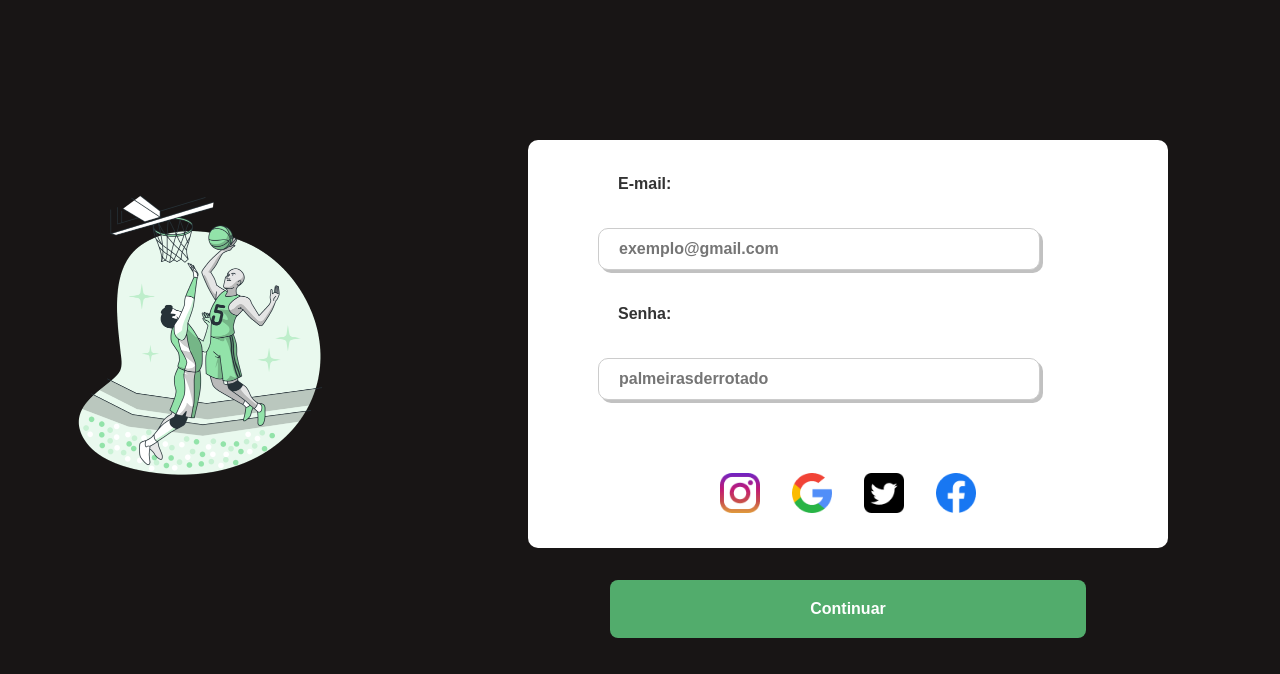
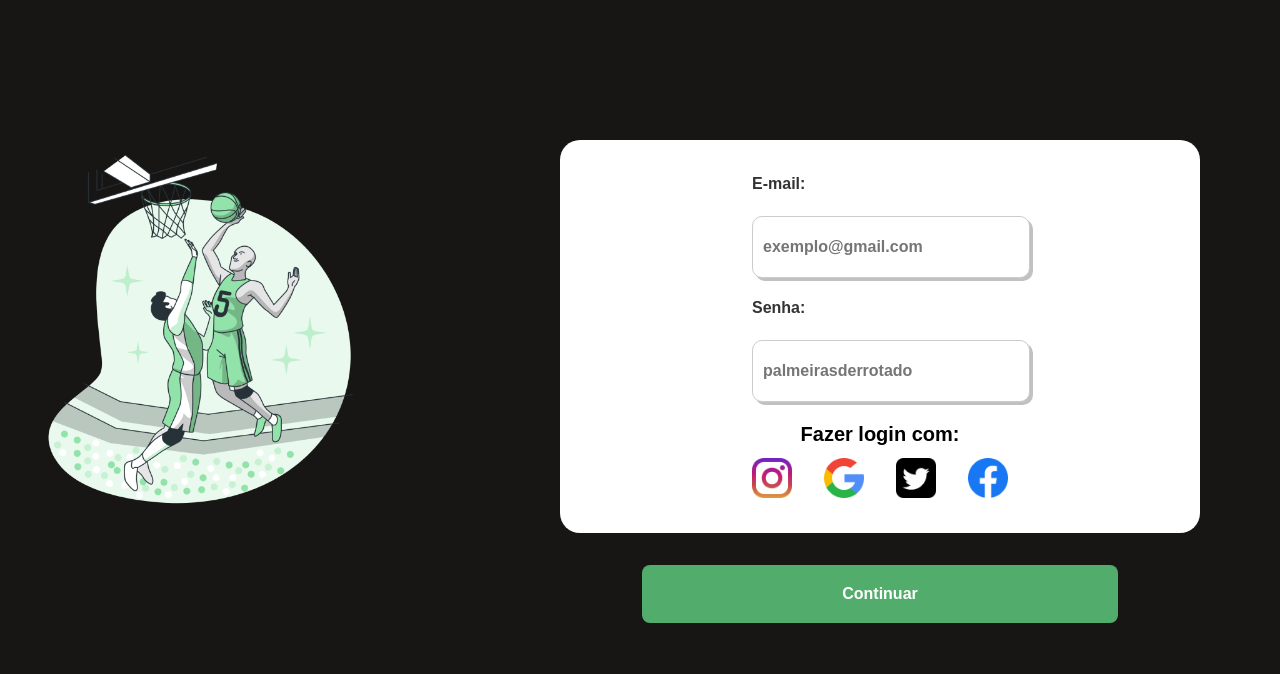
Before and after one commit to jjjor/Projeto-Integrador-SGCE, a Django app: page /login in a window 1280 px wide. Shown: the part 126-800 px from the top of the page. Run offline with Django 4.2, Linux system fonts and the light colour scheme; some web fonts are replaced.

Commit message:
atualizando_ccs_login

```diff
--- a/core/static/css/login.css
+++ b/core/static/css/login.css
@@ -2,39 +2,40 @@
 .form-login {
   display: inline-block;
   vertical-align: middle;
-  gap: 20px;
+  gap: 0.8rem;
 }
 
 #img-basquete {
-  width: 20%;
-  height: 20%;
+  width: 25%;
+  height: 25%;
 }
 
 .form-login {
-
   display: flex;
   align-items: center;
+  justify-content: center;
   width: 500px;
   background-color: #fff;
   padding: 35px 70px;
-  border-radius: 10px;
+  border-radius: 20px;
   display: inline-grid;
   margin-top: 120px;
 }
 
 #email_login,
-#senha_login,
-label {
+#senha_login {
   display: flex;
   justify-content: flex-start;
   border-radius: 10px;
-  margin-bottom: 15px;
-  padding: 0 20px;
+  margin-bottom: 0.5rem;
+  width: 100%;
 }
 
 p#fazer_login{
   text-align: center;
-
+  font-size: 20px;
+  font-weight: bold;
+  color: black;
 }
 
 input {
--- a/sgce/urls.py
+++ b/sgce/urls.py
@@ -20,7 +20,7 @@ from core import views
 
 
 urlpatterns = [
-   path('index', views.index, name='index'),
+   path('', views.index, name='index'),
    path('register', views.register, name='register'),
    path('login', views.login, name='login'),
    path('profile', views.profile, name='profile'),
```
